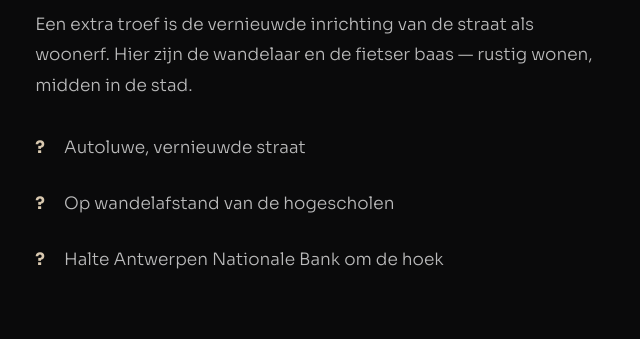
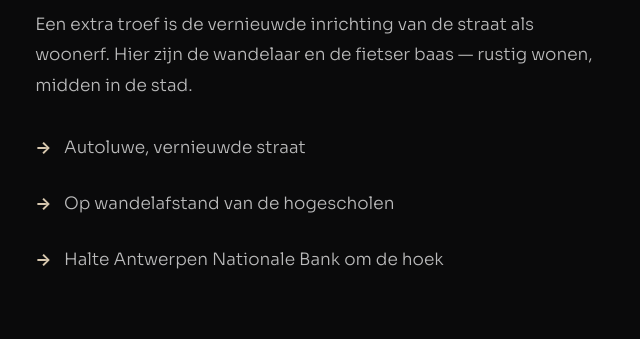
Before and after one commit to dfence/tabakvest85, a plain HTML site: page proposal_5_cinematic/locatie.html in a window 1280 px wide. Shown: the part 1240-1579 px from the top of the page, 0-640 px from the left. Drawn offline with Linux system fonts and the light colour scheme.

Commit message:
Fix: Replace corrupted '?' character with proper arrow '→' in proposal 5 locatie points

```diff
--- a/proposal_5_cinematic/css/pages.css
+++ b/proposal_5_cinematic/css/pages.css
@@ -551,7 +551,7 @@
 .loc-grid h2 { font-size: clamp(2rem, 3.5vw, 2.8rem); margin: 0.4rem 0 1.2rem; color: var(--sand); }
 .loc-grid p { color: var(--muted); margin-bottom: 1.2rem; line-height: 1.8; }
 .loc-grid .btn { margin-top: 0.8rem; }
-.loc-points { list-style: none; } .loc-points li { padding: 0.85rem 0 0.85rem 1.8rem; position: relative; color: var(--muted); } .loc-points li::before { content: '?'; position: absolute; left: 0; color: var(--sand); font-weight: 700; }
+.loc-points { list-style: none; } .loc-points li { padding: 0.85rem 0 0.85rem 1.8rem; position: relative; color: var(--muted); } .loc-points li::before { content: '→'; position: absolute; left: 0; color: var(--sand); font-weight: 700; }
 .loc-wide { padding: 3rem 0; }
 .loc-wide .container { position: relative; }
 .loc-wide img { width: 100%; aspect-ratio: 21/9; object-fit: cover; border-radius: 20px; }
```
